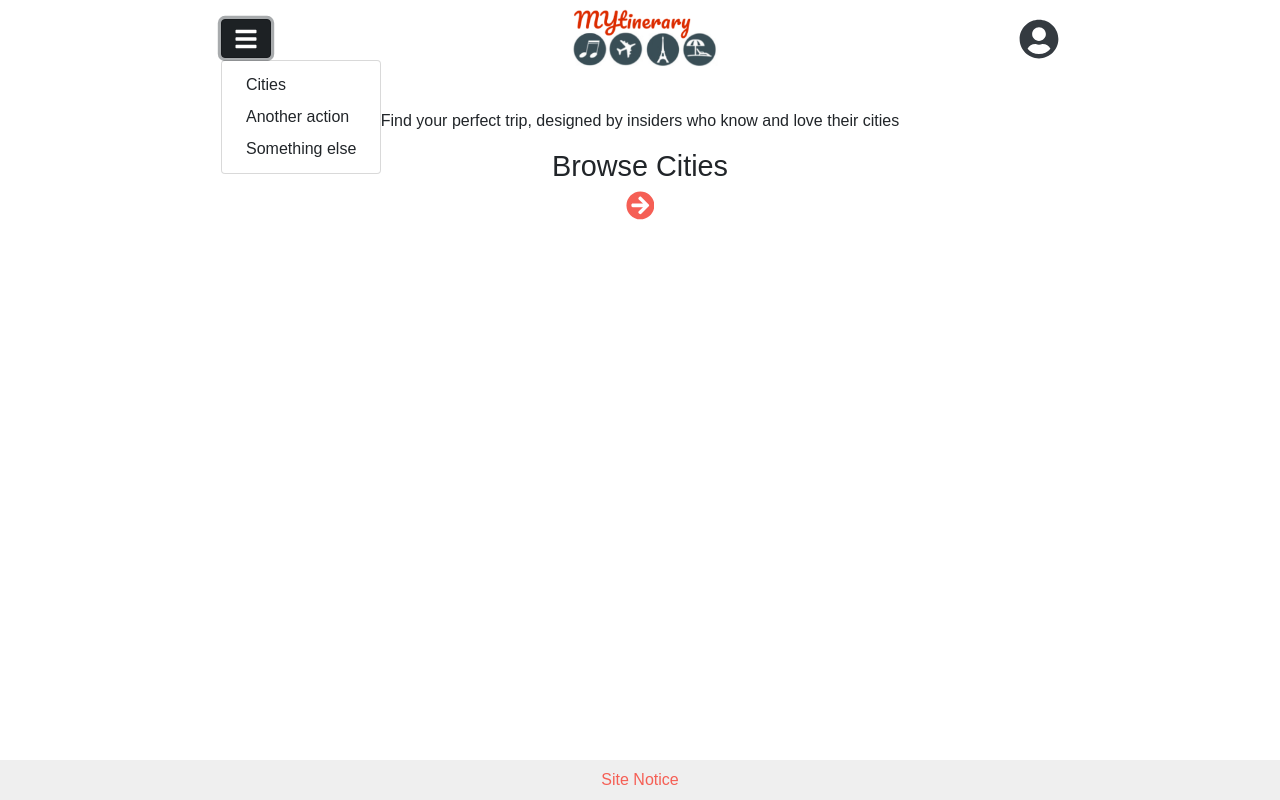
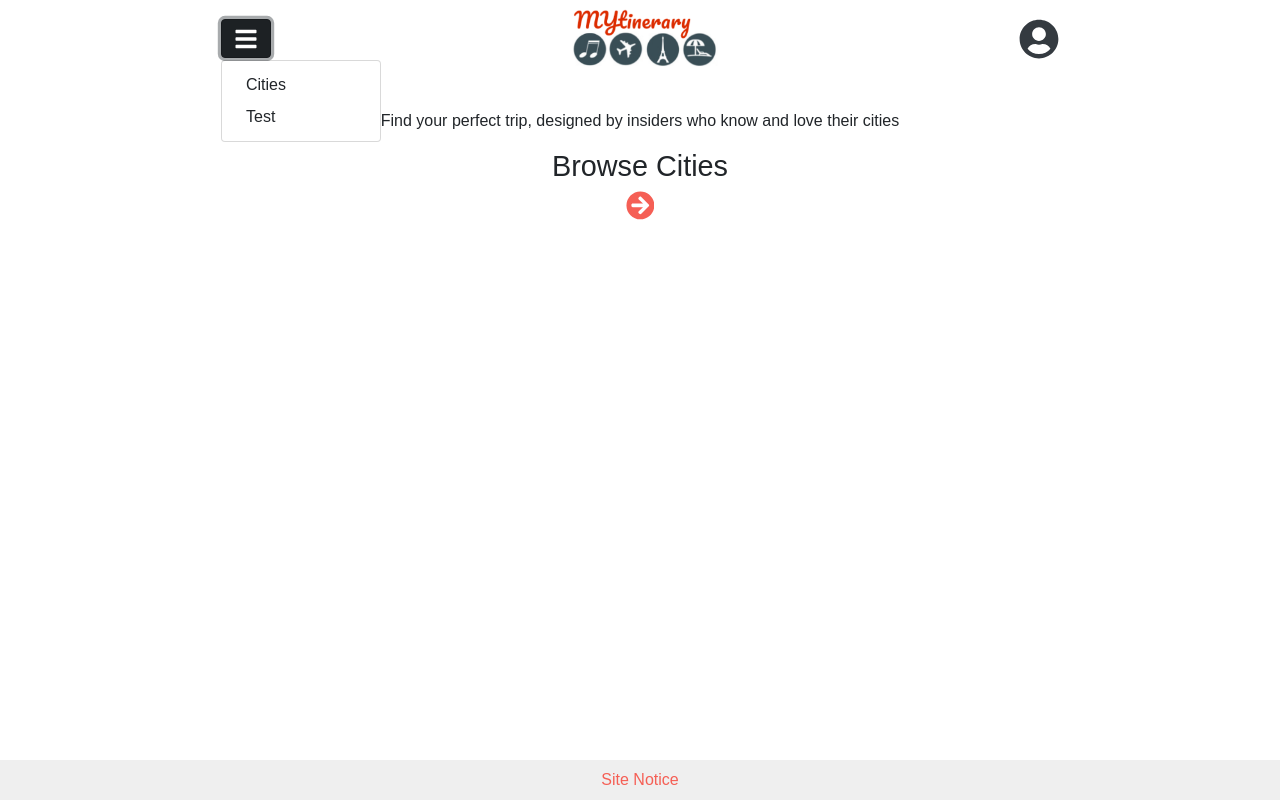
Before and after one commit to repetitioestmaterstudiorum/react-ts-city-itinerary, a React (Create React App) app in the folder front-end/: page / in a window 1280 px wide. Both pictures are taken after a click on the button 246 px from the left and 38 px from the top of the page. Built offline with nearby package versions, Linux system fonts and the light colour scheme.

Commit message:
button hover style

```diff
--- a/front-end/src/components/layout/Header.css
+++ b/front-end/src/components/layout/Header.css
@@ -30,3 +30,7 @@ header {
 .dropdown-toggle::after {
   display: none;
 }
+
+a.dropdown-item:hover {
+  background-color: #ff9a0347;
+}
--- a/front-end/src/components/layout/Header.tsx
+++ b/front-end/src/components/layout/Header.tsx
@@ -19,8 +19,7 @@ const Header: React.FC = () => {
             </Dropdown.Toggle>
             <Dropdown.Menu>
               <Dropdown.Item href="/cities">Cities</Dropdown.Item>
-              <Dropdown.Item href="#/action-2">Another action</Dropdown.Item>
-              <Dropdown.Item href="#/action-3">Something else</Dropdown.Item>
+              <Dropdown.Item href="/test">Test</Dropdown.Item>
             </Dropdown.Menu>
           </Dropdown>
         </div>
```
